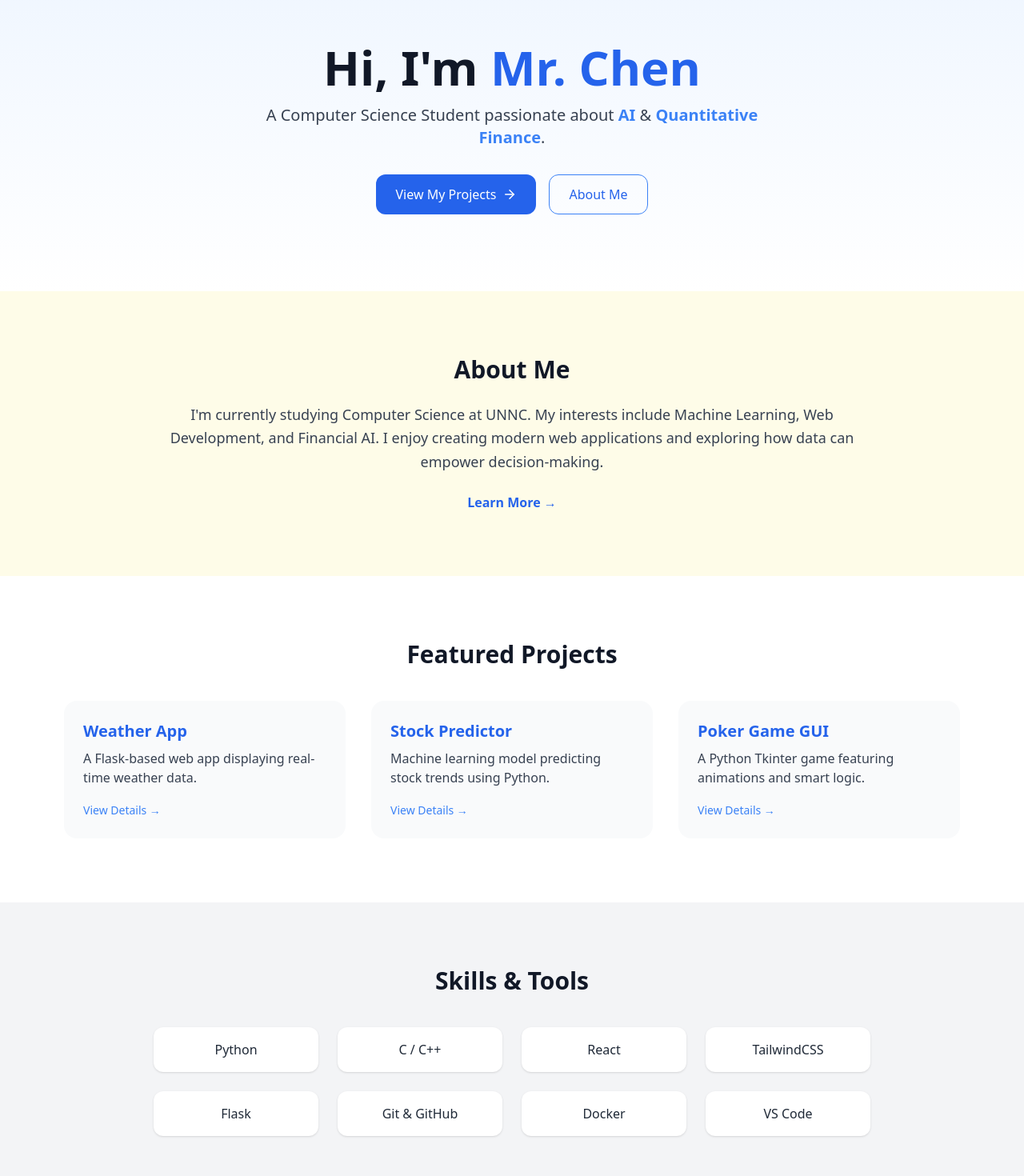
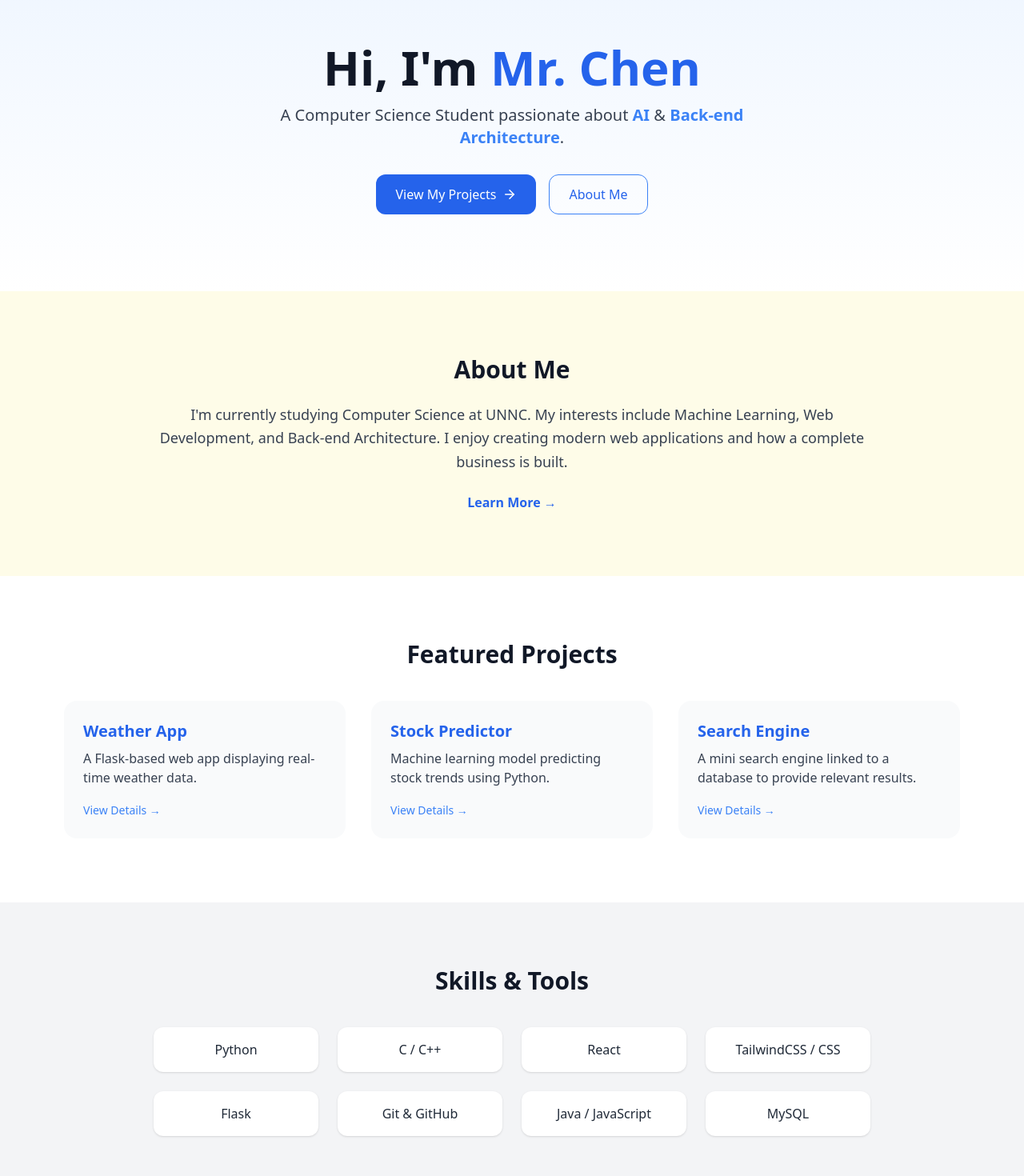
Before and after one commit to zoya-Heyan/my-portfolio, a React (Vite) app: page / in a window 1280 px wide. Shown: the part 120-1590 px from the top of the page at 80% size. Built offline with nearby package versions, Linux system fonts and the light colour scheme.

Commit message:
small change on the Home Page

```diff
--- a/src/pages/Home.jsx
+++ b/src/pages/Home.jsx
@@ -12,7 +12,7 @@ export default function Home() {
         <p className="text-lg md:text-xl text-gray-700 dark:text-gray-300 max-w-2xl">
           A Computer Science Student passionate about{" "}
           <span className="font-semibold text-blue-500 dark:text-blue-400">AI</span> &{" "}
-          <span className="font-semibold text-blue-500 dark:text-blue-400">Quantitative Finance</span>.
+          <span className="font-semibold text-blue-500 dark:text-blue-400">Back-end Architecture</span>.
         </p>
         <div className="flex gap-4 mt-8">
           <Link
@@ -36,8 +36,7 @@ export default function Home() {
           <h2 className="text-3xl font-bold mb-6">About Me</h2>
           <p className="text-gray-700 dark:text-gray-300 text-lg leading-relaxed">
             I'm currently studying Computer Science at UNNC. My interests include Machine Learning,
-            Web Development, and Financial AI. I enjoy creating modern web applications and exploring
-            how data can empower decision-making.
+            Web Development, and Back-end Architecture. I enjoy creating modern web applications and how a complete business is built.
           </p>
           <Link
             to="/about"
@@ -62,8 +61,8 @@ export default function Home() {
               desc: "Machine learning model predicting stock trends using Python.",
             },
             {
-              title: "Poker Game GUI",
-              desc: "A Python Tkinter game featuring animations and smart logic.",
+              title: "Search Engine",
+              desc: "A mini search engine linked to a database to provide relevant results.",
             },
           ].map((project, index) => (
             <div
@@ -93,11 +92,11 @@ export default function Home() {
             "Python",
             "C / C++",
             "React",
-            "TailwindCSS",
+            "TailwindCSS / CSS",
             "Flask",
             "Git & GitHub",
-            "Docker",
-            "VS Code",
+            "Java / JavaScript",
+            "MySQL",
           ].map((skill, index) => (
             <div
               key={index}
@@ -113,10 +112,10 @@ export default function Home() {
       <section className="py-20 px-6 md:px-20 bg-gradient-to-t from-blue-50 to-white dark:from-gray-900 dark:to-gray-950 text-center transition-all duration-500">
         <h2 className="text-3xl font-bold mb-6">Get In Touch</h2>
         <p className="text-gray-700 dark:text-gray-300 mb-8">
-          I'm always open to collaboration or interesting discussions about AI, finance, and web dev.
+          I'm always open to collaboration or interesting discussions about AI, web development, and back-end architecture. Feel free to reach out!
         </p>
         <a
-          href="mailto:your_email@example.com"
+          href="https://my-portfolio-gilt-seven-60.vercel.app/contact"
           className="bg-blue-600 text-white px-8 py-3 rounded-xl hover:bg-blue-700 transition-all duration-300"
         >
           Contact Me
```
